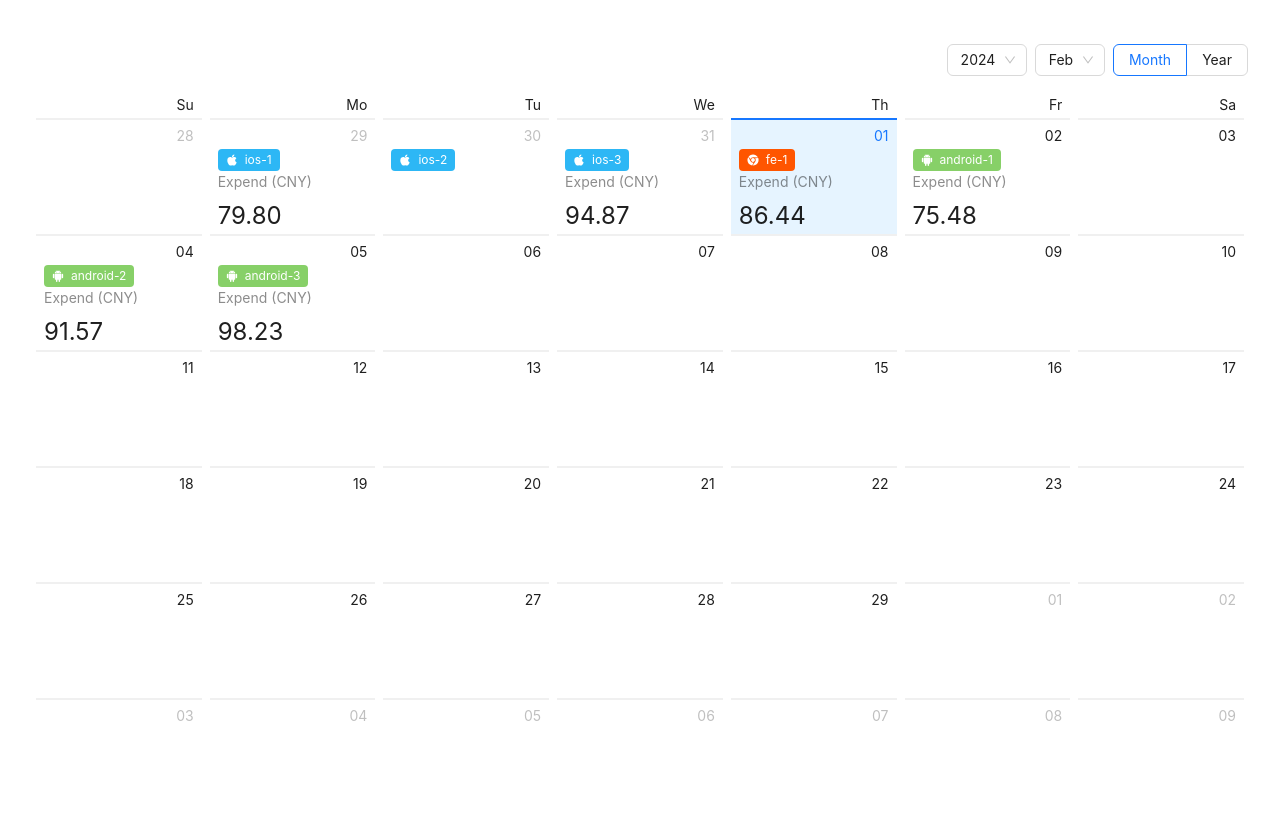
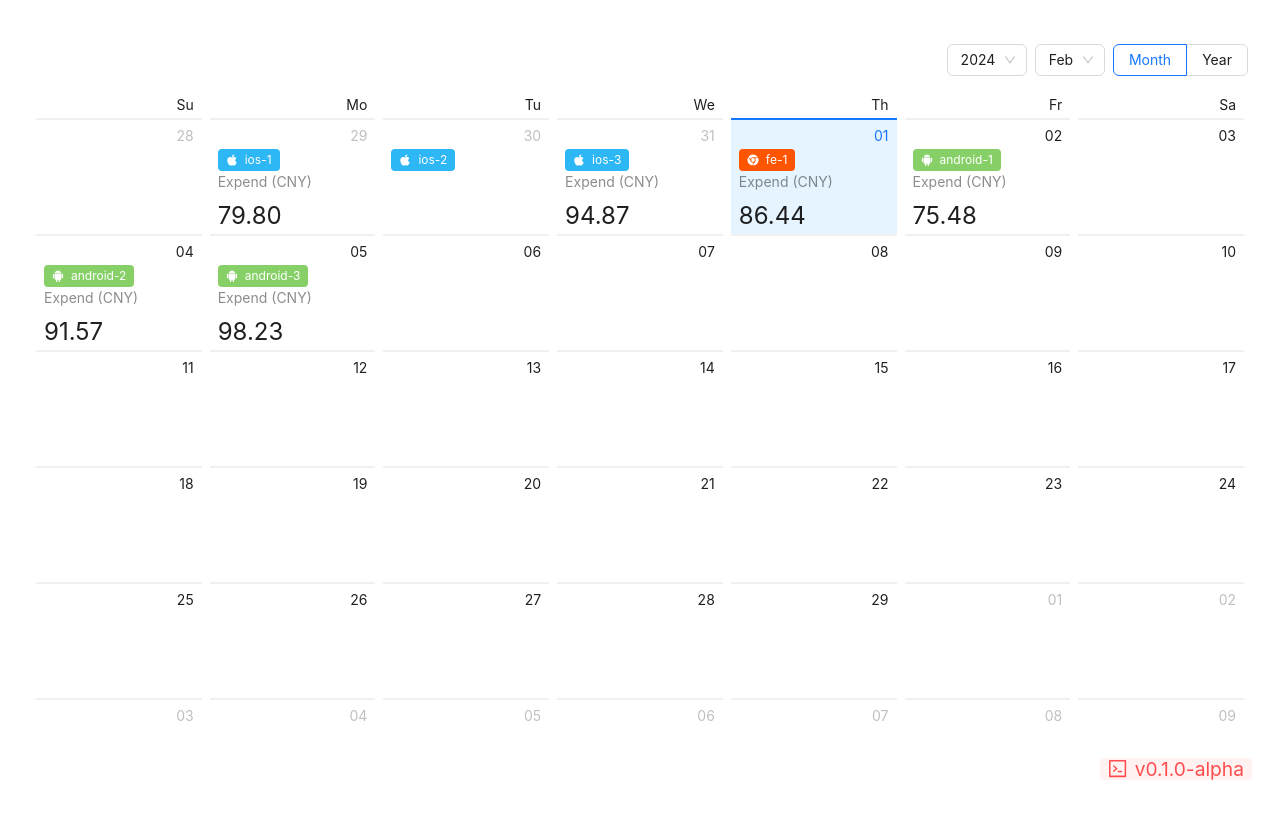
Before and after one commit to xkaing/LFCoffee, a React (Vite) app: page /calendar in a window 1280 px wide. Shown: the top 818 px of the page. Built offline with nearby package versions, Linux system fonts and the light colour scheme.

Commit message:
feat:添加版本号

```diff
--- a/src/App.jsx
+++ b/src/App.jsx
@@ -1,30 +1,45 @@
 import "./App.css";
 import CoffeeCalendar from "./Calendar/CoffeeCalendar";
-import { ConfigProvider, theme} from "antd";
+import { ConfigProvider, theme, Tag } from "antd";
+import { CodeOutlined } from "@ant-design/icons";
 import locale from "antd/locale/zh_CN";
-import dayjs from 'dayjs';
-import 'dayjs/locale/zh-cn';
-dayjs.locale('zh-cn');
+import dayjs from "dayjs";
+import "dayjs/locale/zh-cn";
+dayjs.locale("zh-cn");
 
-let themeAlgorithm;
+let themeAlgorithm = "no-preference";
 
-if(window.matchMedia('(prefers-color-scheme: dark)').matches){
-  console.log('dark')
-  themeAlgorithm = "dark"
-}else if ( window.matchMedia('(prefers-color-scheme: light)').matches){
-  console.log('light')
-  themeAlgorithm = "light"
-}else{
-  console.log('no-preference')
+if (window.matchMedia("(prefers-color-scheme: dark)").matches) {
+  themeAlgorithm = "dark";
+} else if (window.matchMedia("(prefers-color-scheme: light)").matches) {
+  themeAlgorithm = "light";
 }
+console.log(themeAlgorithm);
 
 function App() {
   return (
-    <ConfigProvider locale={locale} theme={
-      {
-        algorithm:themeAlgorithm === 'dark' ? theme.darkAlgorithm : theme.defaultAlgorithm
-      }
-    }>
+    <ConfigProvider
+      locale={locale}
+      theme={{
+        algorithm:
+          themeAlgorithm === "dark"
+            ? theme.darkAlgorithm
+            : theme.defaultAlgorithm,
+      }}
+    >
+      <Tag
+        bordered={false}
+        color="error"
+        icon={<CodeOutlined />}
+        style={{
+          position: "fixed",
+          bottom: "20px",
+          right: "20px",
+          fontSize: "1.2em",
+        }}
+      >
+        v0.1.0-alpha
+      </Tag>
       <CoffeeCalendar />
     </ConfigProvider>
   );
```
Also changed, not shown: src/Calendar/DayDetail.jsx (+3 -6 lines).
